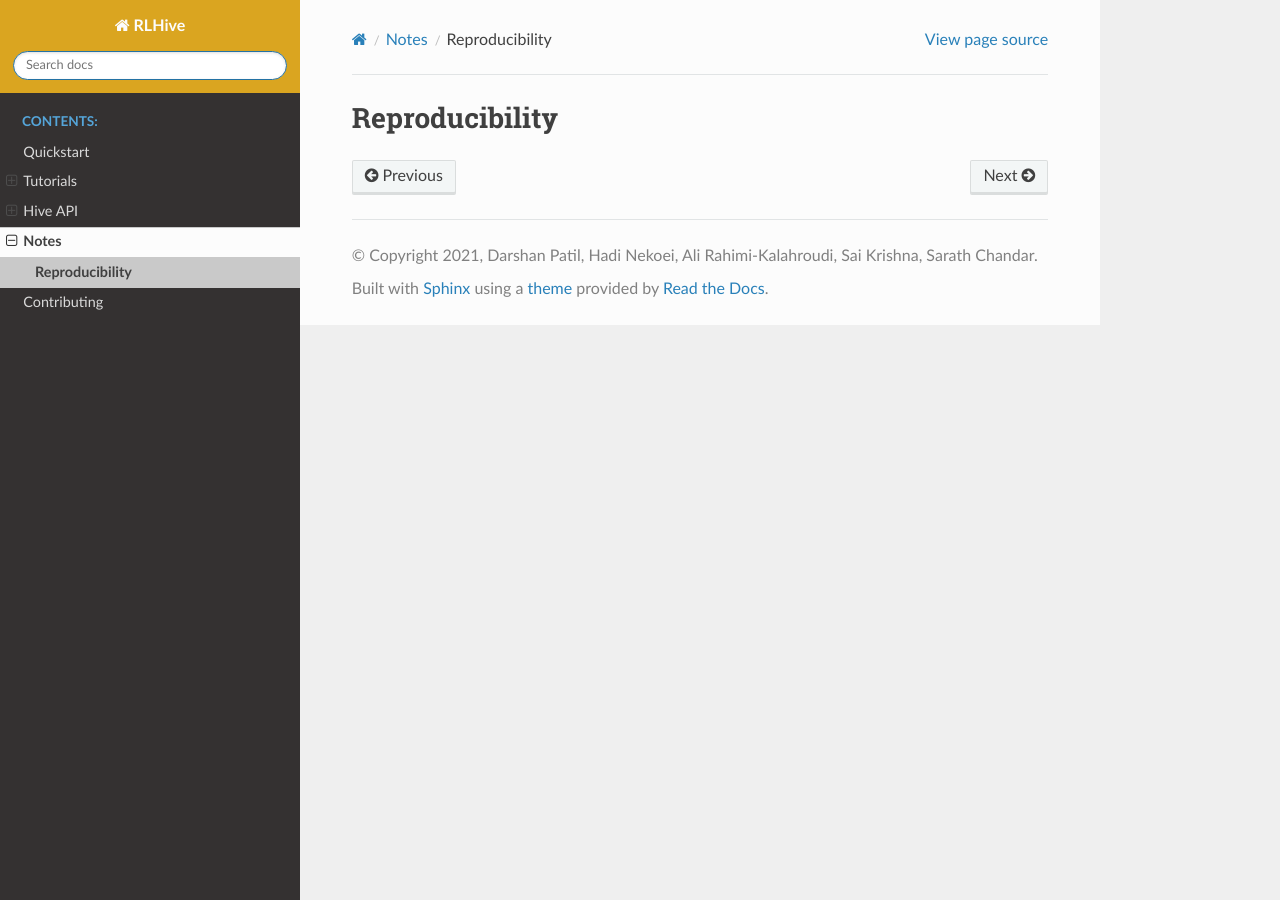
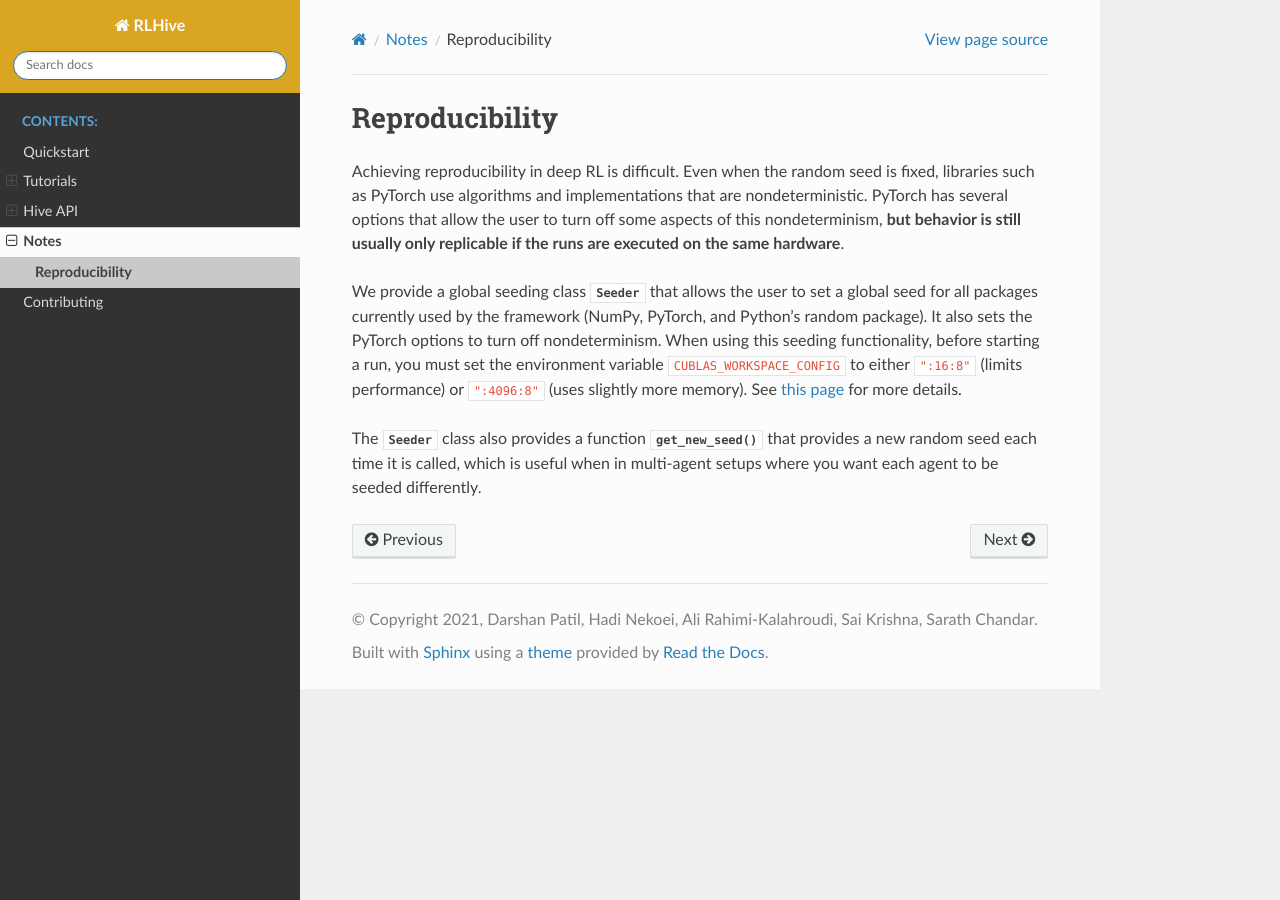
Before and after one commit to chandar-lab/RLHive, a Sphinx documentation site: the page built from docs/notes/reproducibility.rst, in a window 1280 px wide. Built offline with Sphinx 7.4.7 and the Read the Docs theme 2.0.0, drawn with Linux system fonts in a browser that asks for light colours.

Commit message:
Added documentation on reproducibility/seeding

```diff
--- a/docs/notes/reproducibility.rst
+++ b/docs/notes/reproducibility.rst
@@ -1,2 +1,23 @@
 Reproducibility
 ================
+
+Achieving reproducibility in deep RL is difficult. Even when the random seed
+is fixed, libraries such as PyTorch use algorithms and implementations that
+are nondeterministic. PyTorch has several options that allow the user to
+turn off some aspects of this nondeterminism, **but behavior is still usually
+only replicable if the runs are executed on the same hardware**.
+
+We provide a global seeding class :class:`~hive.utils.utils.Seeder`
+that allows the user to set a global seed for all packages currently
+used by the framework (NumPy, PyTorch, and Python's random package). It also
+sets the PyTorch options to turn off nondeterminism. When using this seeding
+functionality, before starting a run, you must set the environment variable
+``CUBLAS_WORKSPACE_CONFIG`` to either ``":16:8"`` (limits performance) or
+``":4096:8"`` (uses slightly more memory). See
+`this page <https://docs.nvidia.com/cuda/cublas/index.html#cublasApi_reproducibility>`_
+for more details.
+
+The :class:`~hive.utils.utils.Seeder`  class also provides a function
+:meth:`~hive.utils.utils.Seeder.get_new_seed` that provides a new
+random seed each time it is called, which is useful when in multi-agent setups where
+you want each agent to be seeded differently.
```
